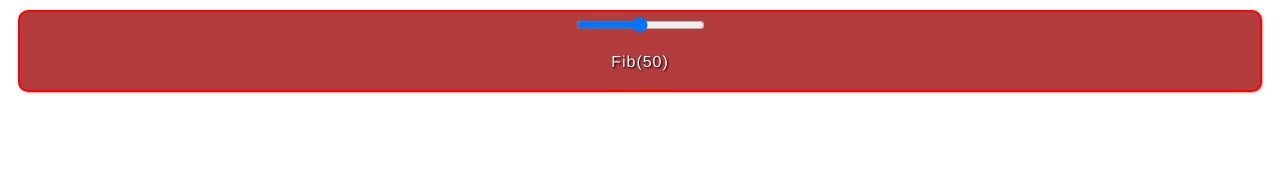
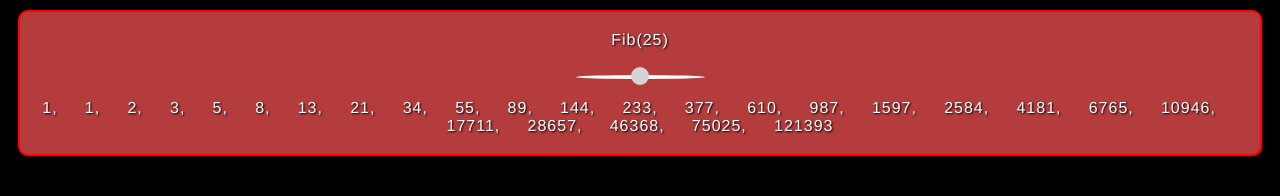
Before and after one commit to makenzielarsen/cs2610hw6, a plain HTML site: page index.html in a window 1280 px wide. Drawn offline with Linux system fonts and the light colour scheme.

Commit message:
Adding fib sequence

```diff
--- a/fib.js
+++ b/fib.js
@@ -6,19 +6,57 @@ var div = document.createElement("div");
 div.setAttribute("class", "red shadowed stuff-box");
 document.querySelector("body").appendChild(div);
 
-// Add instructions
-// var para = document.createElement("p");
-// para.textContent =
-//   "Write the code necessary to add a <form>, an <input> with an onchange attribute, as well as the functions to compute the Fibonacci sequence and output each number as an HTML element";
-// div.appendChild(para);
 var slider = document.createElement("INPUT");
 slider.setAttribute("type", "range");
-div.appendChild(slider);
+slider.setAttribute("max", "50");
+slider.setAttribute("value", "25");
 
 var text = document.createElement("p");
 text.textContent = "Fib(" + slider.value + ")";
 div.appendChild(text);
 
 slider.oninput = function() {
+  var replace = document.createElement("p");
   text.textContent = "Fib(" + this.value + ")";
+  nums_text.textContent = fib_string(slider.value);
+
+  // var replace = document.createElement("p");
+  // var replace_nums = document.createElement("p");
+  // replace.textContent = "Fib(" + this.value + ")";
+  // replace_nums.textContent = fib_string(slider.value);
+  // div.removeChild(text);
+  // div.removeChild(slider);
+  // div.removeChild(nums_text);
+  // div.appendChild(replace);
+  // div.appendChild(slider);
+  // div.appendChild(replace_nums);
 };
+
+div.appendChild(slider);
+
+var nums_text = document.createElement("p");
+nums_text.textContent = fib_string(slider.value);
+div.appendChild(nums_text);
+
+function fibonacci(num) {
+  var a = 1,
+    b = 0,
+    temp;
+
+  while (num >= 0) {
+    temp = a;
+    a = a + b;
+    b = temp;
+    num--;
+  }
+
+  return b;
+}
+
+function fib_string(num) {
+  var string = "1";
+  for (i = 1; i <= num; i++) {
+    string += ",\xa0\xa0\xa0\xa0  " + fibonacci(i).toString();
+  }
+  return string;
+}
--- a/style.css
+++ b/style.css
@@ -1,4 +1,5 @@
 body {
+  background-color: black;
 }
 
 .fib {
@@ -78,3 +79,22 @@ body {
   background: rgb(75, 75, 75);
   box-shadow: 1px 1px 2px rgba(200, 200, 0, 0.4);
 }
+
+input[type="range"] {
+  -webkit-appearance: none;
+  background: transparent;
+}
+input[type="range"]::-webkit-slider-thumb {
+  -webkit-appearance: none;
+  height: 18px;
+  width: 18px;
+  margin-top: -8px;
+  border-radius: 99px;
+  background-color: lightgrey;
+}
+input[type="range"]::-webkit-slider-runnable-track {
+  width: 300px;
+  height: 4px;
+  background-color: white;
+  border-radius: 85%;
+}
```
